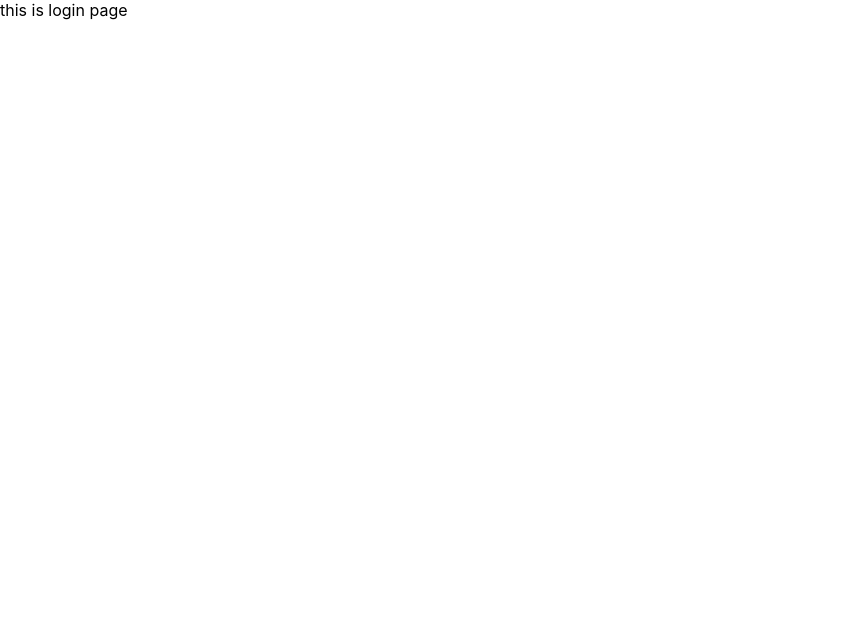
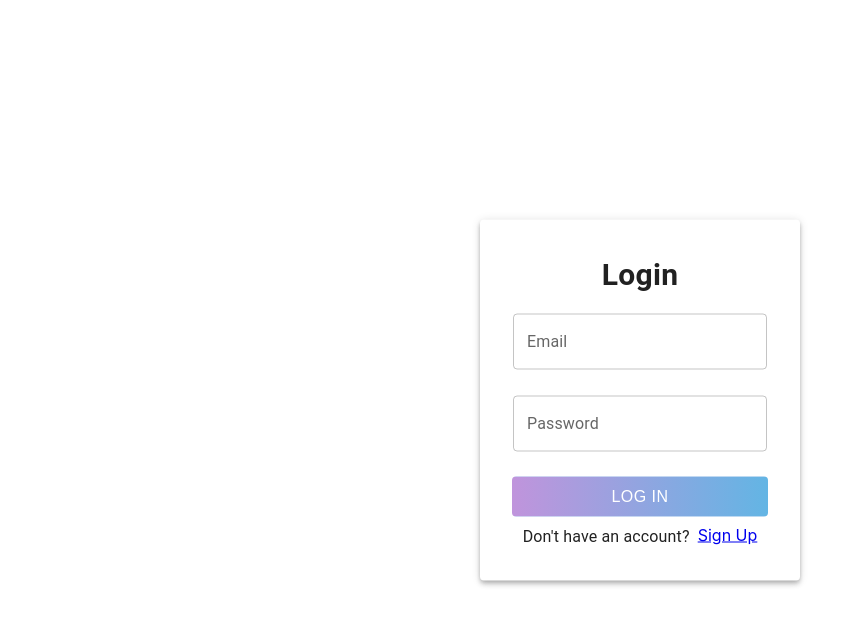
Before and after one commit to ShakirAziz/vgen-ai, a React (Create React App) app: page /login in a window 1280 px wide. Shown: the top 624 px of the page, without its empty margins (0-865 px from the left). Built offline with nearby package versions, Linux system fonts and the light colour scheme.

Commit message:
Add homePage

```diff
--- a/src/App.js
+++ b/src/App.js
@@ -1,7 +1,12 @@
+import { Box } from "@mui/material";
 import Routers from "./routes";
 
 function App() {
-  return <Routers></Routers>;
+  return (
+    <Box>
+      <Routers />
+    </Box>
+  );
 }
 
 export default App;
--- /dev/null
+++ b/src/components/form/formBase/index.jsx
@@ -0,0 +1,69 @@
+import React from "react";
+import { makeStyles } from "@mui/styles";
+import { Box, Paper, Stack, Typography } from "@mui/material";
+import InputBase from "../inputBase";
+import Button from "../../button";
+import { Link } from "react-router-dom";
+
+const FormBase = ({
+  title,
+  buttonText,
+  linkText,
+  linkTo,
+  LinkDesc,
+  inputFields,
+}) => {
+  const classes = useStyles();
+  return (
+    <Paper elevation={4} className={classes.formContainer}>
+      <Typography className={classes.formCaption}>{title}</Typography>
+      <form className={classes.formBase} autoComplete="off">
+        {inputFields.map((value, index) => (
+          <InputBase
+            key={index}
+            label={value.label}
+            name={value.name}
+            type={value.type}
+            value={value.value}
+            onChange={value.onChange}
+          />
+        ))}
+
+        <Box className={classes.formActions}>
+          <Button variant="contained">{buttonText}</Button>
+          <Stack direction="row" gap={1} justifyContent="center">
+            <Typography>{LinkDesc}</Typography>
+            <Link to={linkTo}>{linkText}</Link>
+          </Stack>
+        </Box>
+      </form>
+    </Paper>
+  );
+};
+
+export default FormBase;
+
+const useStyles = makeStyles((theme) => ({
+  formContainer: {
+    padding: "2rem",
+    textAlign: "center",
+    width: "100%",
+  },
+  formCaption: {
+    fontSize: "1.875rem !important",
+    fontWeight: "700 !important",
+    marginBottom: "1rem !important",
+  },
+  formBase: {
+    display: "flex",
+    flexDirection: "column",
+    justifyContent: "center",
+    gap: "1.5rem",
+  },
+  formActions: {
+    display: "flex",
+    flexDirection: "column",
+    justifyContent: "center",
+    gap: "0.5rem",
+  },
+}));
--- /dev/null
+++ b/src/components/form/inputBase/index.jsx
@@ -0,0 +1,26 @@
+import { TextField } from "@mui/material";
+import React from "react";
+
+const InputBase = ({ ...props }) => {
+  return (
+    <div>
+      <TextField
+        {...props}
+        variant="outlined"
+        fullWidth
+        size="medium"
+        autoComplete="false"
+        sx={{
+          border: "1px solid #fff",
+          borderRadius: "5px",
+          color: "rgba(255, 255, 255, 0.45)",
+          "&::placeholder": {
+            paddingLeft: "20px",
+          },
+        }}
+      />
+    </div>
+  );
+};
+
+export default InputBase;
--- a/src/index.css
+++ b/src/index.css
@@ -1,13 +1,20 @@
+* {
+  margin: 0;
+  padding: 0;
+  box-sizing: border-box;
+
+}
+
 body {
   margin: 0;
-  font-family: -apple-system, BlinkMacSystemFont, 'Segoe UI', 'Roboto', 'Oxygen',
-    'Ubuntu', 'Cantarell', 'Fira Sans', 'Droid Sans', 'Helvetica Neue',
+  font-family: -apple-system, BlinkMacSystemFont, "Segoe UI", "Roboto", "Oxygen",
+    "Ubuntu", "Cantarell", "Fira Sans", "Droid Sans", "Helvetica Neue",
     sans-serif;
   -webkit-font-smoothing: antialiased;
   -moz-osx-font-smoothing: grayscale;
 }
 
 code {
-  font-family: source-code-pro, Menlo, Monaco, Consolas, 'Courier New',
+  font-family: source-code-pro, Menlo, Monaco, Consolas, "Courier New",
     monospace;
 }
--- a/src/pages/login/index.jsx
+++ b/src/pages/login/index.jsx
@@ -1,7 +1,38 @@
+import { Box } from "@mui/material";
 import React from "react";
+import FormBase from "../../components/form/formBase";
 
 const Login = () => {
-  return <div>this is login page</div>;
+  return (
+    <Box sx={{ backgroundColor: "#13082A" }}>
+      <Box
+        sx={{
+          position: "absolute",
+          top: "50%",
+          left: "50%",
+          transform: "translate(-50%, -50%)",
+          width: "25%",
+        }}
+      >
+        <FormBase
+          title="Login"
+          buttonText="Log In"
+          LinkDesc="Don't have an account?"
+          linkText="Sign Up"
+          linkTo="/signUp"
+          inputFields={[
+            { id: "email", name: "email", type: "email", label: "Email" },
+            {
+              id: "password",
+              name: "password",
+              type: "password",
+              label: "Password",
+            },
+          ]}
+        />
+      </Box>
+    </Box>
+  );
 };
 
 export default Login;
--- /dev/null
+++ b/src/pages/signup/index.jsx
@@ -0,0 +1,37 @@
+import React from "react";
+import FormBase from "../../components/form/formBase";
+import { Box } from "@mui/material";
+
+const Signup = () => {
+  return (
+    <Box
+      sx={{
+        position: "absolute",
+        top: "50%",
+        left: "50%",
+        transform: "translate(-50%, -50%)",
+        width: "25%",
+      }}
+    >
+      <FormBase
+        title="Register"
+        buttonText="Register"
+        LinkDesc="Already a member?"
+        linkText="Login"
+        linkTo="/login"
+        inputFields={[
+          { id: "username", name: "username", type: "text", label: "Username" },
+          { id: "email", name: "email", type: "email", label: "Email" },
+          {
+            id: "password",
+            name: "password",
+            type: "password",
+            label: "Password",
+          },
+        ]}
+      />
+    </Box>
+  );
+};
+
+export default Signup;
--- a/src/routes/index.jsx
+++ b/src/routes/index.jsx
@@ -5,6 +5,7 @@ import Error404 from "../pages/404";
 import About from "../pages/about";
 import CreateAiImage from "../pages/createAiImage";
 import Login from "../pages/login";
+import Signup from "../pages/signup";
 
 const Routers = () => {
   return (
@@ -12,9 +13,10 @@ const Routers = () => {
       <BrowserRouter>
         <Routes>
           <Route index element={<Homepage />} />
-          <Route path="product" element={<CreateAiImage />} />
-          <Route path="pricing" element={<About />} />
+          <Route path="createAiImage" element={<CreateAiImage />} />
+          <Route path="about" element={<About />} />
           <Route path="login" element={<Login />} />
+          <Route path="signUp" element={<Signup />} />
           <Route path="*" element={<Error404 />} />
         </Routes>
       </BrowserRouter>
```
